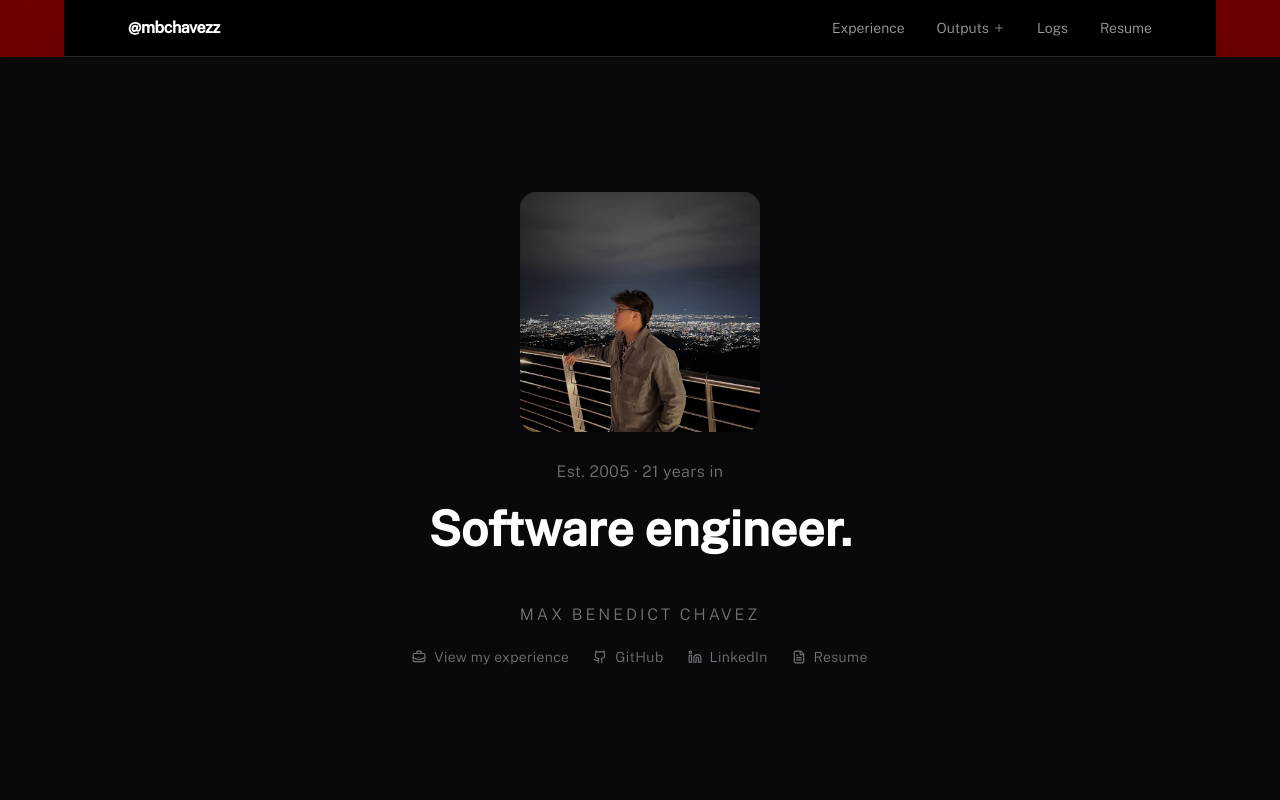
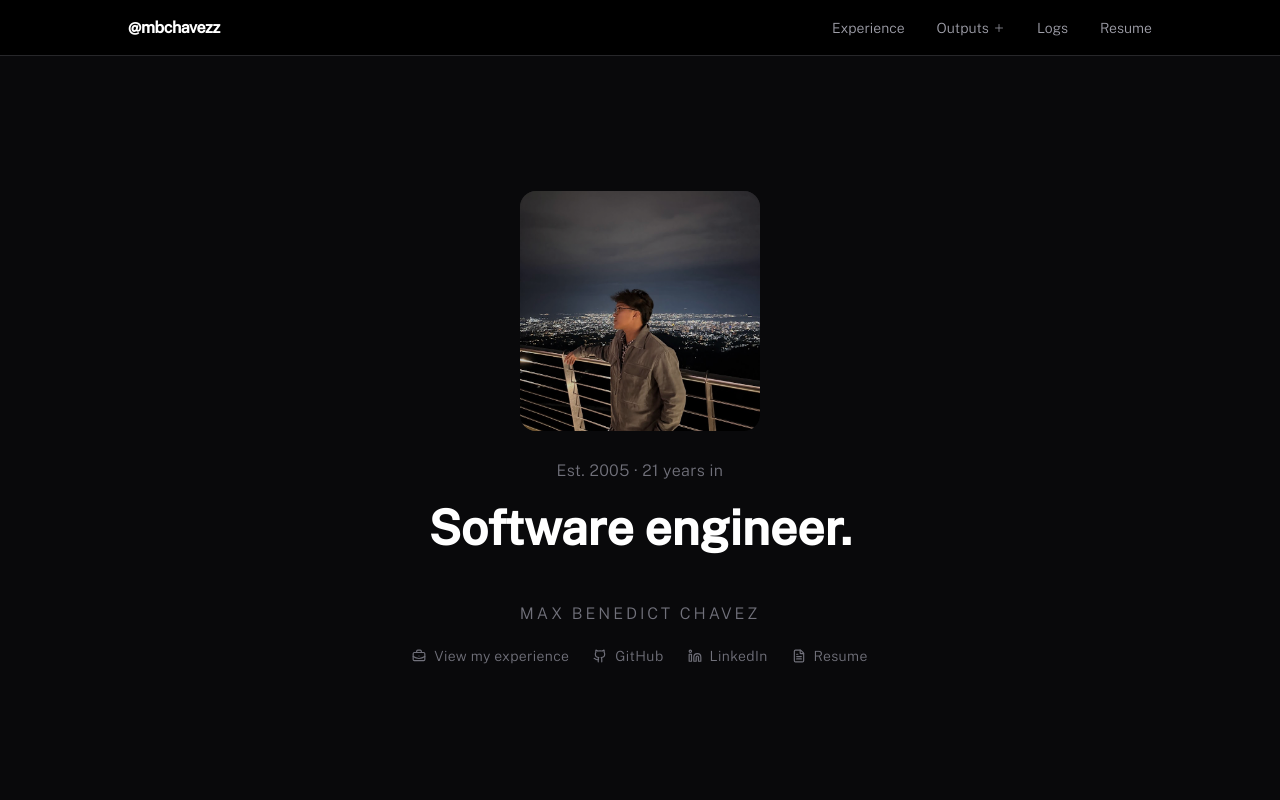
Before and after one commit to mbchavez27/mbchavezzportfolio, a React (Vite) app: page / in a window 1280 px wide. Shown: the top 800 px of the page. Built offline with nearby package versions, Linux system fonts and the light colour scheme.

Commit message:
feat(layout): widen the navbar together with the hero

```diff
--- a/src/components/organisms/Navbar.tsx
+++ b/src/components/organisms/Navbar.tsx
@@ -4,15 +4,18 @@ import { Link } from "react-router";
 import NavAnchor from "@/components/atoms/NavAnchor";
 import NavDropdown from "@/components/molecules/NavDropdown";
 import { navItems } from "@/config/links";
+import { bleedLayerClass, useFullBleed } from "@/lib/full-bleed";
 
 const MOBILE_MENU_ID = "mobile-menu";
 
 export default function Navbar() {
   const [isMenuOpen, setIsMenuOpen] = useState(false);
   const closeMenu = () => setIsMenuOpen(false);
+  const { navbarExpanded } = useFullBleed();
 
   return (
-    <header className="sticky top-0 z-50 bg-black border-b border-zinc-800">
+    <header className="sticky top-0 z-50 isolate">
+      <div aria-hidden className={`${bleedLayerClass(navbarExpanded)} bg-black border-b border-zinc-800`} />
       <div className="page-container h-14 flex items-center justify-between">
         <Link
           to="/"
```
